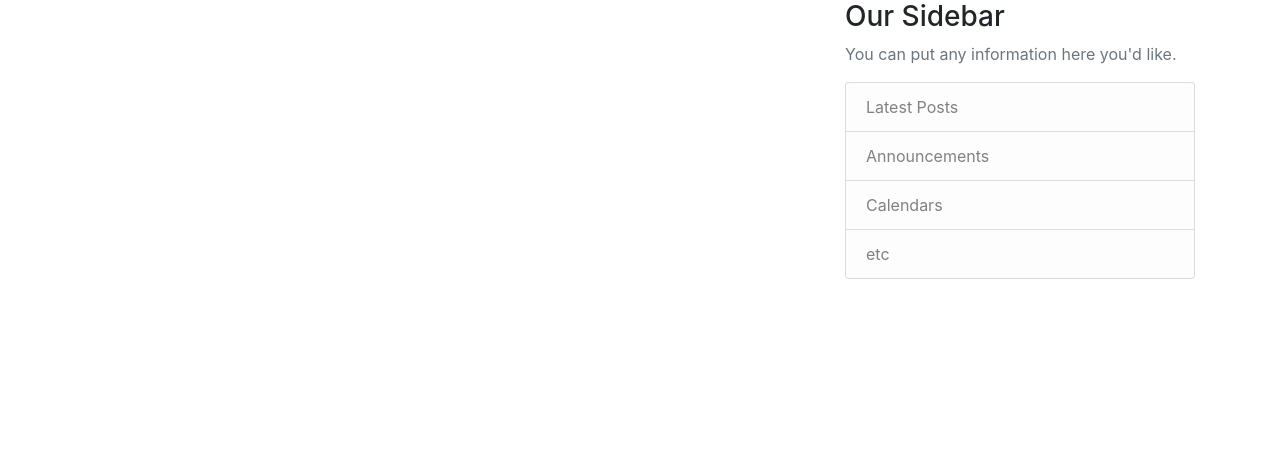
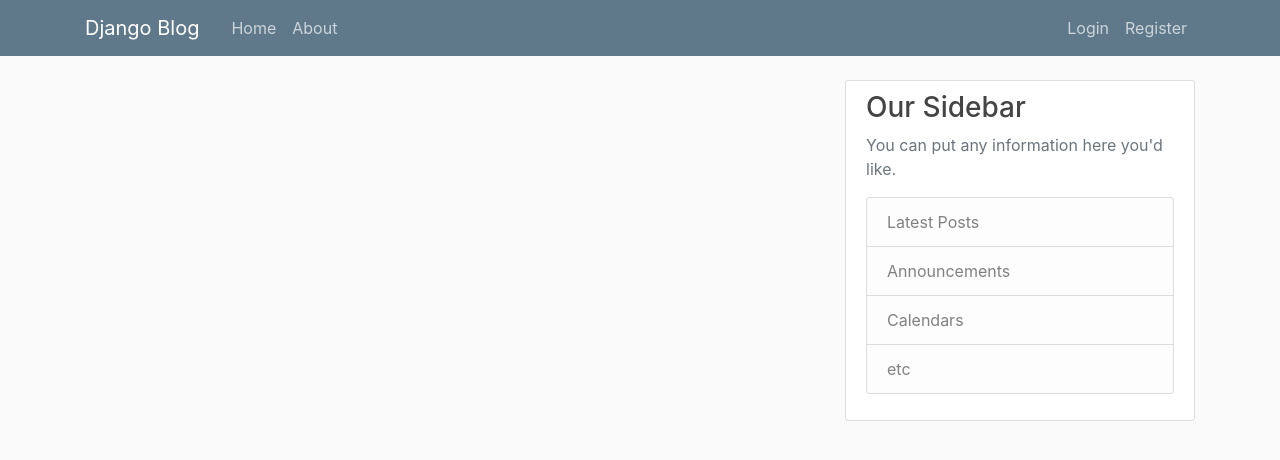
Before and after one commit to HarshRathi2511/blog-app, a Django app: template blog/templates/blog/base.html in a window 1280 px wide. Shown: the top 460 px of the page. Run offline with Django 3.2, Linux system fonts and the light colour scheme; the template is opened without the code that fills it, so the values that code supplies are empty; some libraries are stand-ins or nearby versions.

Commit message:
nav bar ,styling etc done

```diff
--- /dev/null
+++ b/blog/static/blog/main.css
@@ -0,0 +1,84 @@
+body {
+    background: #fafafa;
+    color: #333333;
+    margin-top: 5rem;
+  }
+
+  h1, h2, h3, h4, h5, h6 {
+    color: #444444;
+  }
+
+  ul {
+    margin: 0;
+  }
+
+  .bg-steel {
+    background-color: #5f788a;
+  }
+
+  .site-header .navbar-nav .nav-link {
+    color: #cbd5db;
+  }
+
+  .site-header .navbar-nav .nav-link:hover {
+    color: #ffffff;
+  }
+
+  .site-header .navbar-nav .nav-link.active {
+    font-weight: 500;
+  }
+
+  .content-section {
+    background: #ffffff;
+    padding: 10px 20px;
+    border: 1px solid #dddddd;
+    border-radius: 3px;
+    margin-bottom: 20px;
+  }
+
+  .article-title {
+    color: #444444;
+  }
+
+  a.article-title:hover {
+    color: #428bca;
+    text-decoration: none;
+  }
+
+  .article-content {
+    white-space: pre-line;
+  }
+
+  .article-img {
+    height: 65px;
+    width: 65px;
+    margin-right: 16px;
+  }
+
+  .article-metadata {
+    padding-bottom: 1px;
+    margin-bottom: 4px;
+    border-bottom: 1px solid #e3e3e3
+  }
+
+  .article-metadata a:hover {
+    color: #333;
+    text-decoration: none;
+  }
+
+  .article-svg {
+    width: 25px;
+    height: 25px;
+    vertical-align: middle;
+  }
+
+  .account-img {
+    height: 125px;
+    width: 125px;
+    margin-right: 20px;
+    margin-bottom: 16px;
+  }
+
+  .account-heading {
+    font-size: 2.5rem;
+  }
--- a/blog/templates/blog/base.html
+++ b/blog/templates/blog/base.html
@@ -1,5 +1,7 @@
 <!-- repeated code in the html templates  -->
 
+<!-- to load the static file -->
+{% load static %}
 <!DOCTYPE html>
 <html lang="en">
 
@@ -11,6 +13,7 @@
     <!-- Bootstrap CSS -->
     <link rel="stylesheet" href="https://maxcdn.bootstrapcdn.com/bootstrap/4.0.0/css/bootstrap.min.css" integrity="sha384-Gn5384xqQ1aoWXA+058RXPxPg6fy4IWvTNh0E263XmFcJlSAwiGgFAW/dAiS6JXm" crossorigin="anonymous">
 
+    <link rel="stylesheet" type ="text/css" href="{% static 'blog/main.css'%}">
 
     {% if title %}
     <title>Django Blog - {{ title }}</title>
@@ -30,8 +33,9 @@
             </button>
             <div class="collapse navbar-collapse" id="navbarToggle">
               <div class="navbar-nav mr-auto">
-                <a class="nav-item nav-link" href="/">Home</a>
-                <a class="nav-item nav-link" href="/about">About</a>
+                <a class="nav-item nav-link" href="{% url 'blog-home' %}">Home</a>
+                <!-- {% url 'blog-home' %} => url tag to and 'blog-home is the name of the route' -->
+                <a class="nav-item nav-link" href="{% url 'blog-about' %}">About</a>
               </div>
               <!-- Navbar Right Side -->
               <div class="navbar-nav">
--- a/django_project/urls.py
+++ b/django_project/urls.py
@@ -18,7 +18,7 @@ from django.urls import path,include
 
 urlpatterns = [
     path('admin/', admin.site.urls),
-    path('blog/', include('blog.urls')), #/blog sends the url to the blog app we created
+    path('', include('blog.urls')), #/blog sends the url to the blog app we created
     # http://127.0.0.1:8000/blog//about  => when we go to this page it goes into blog
     # directory and then searches for url named about if it is present
     # path('') =>for it to be the home page
```
Also changed, not shown: blog/templates/blog/home.html (+10 -3 lines).
